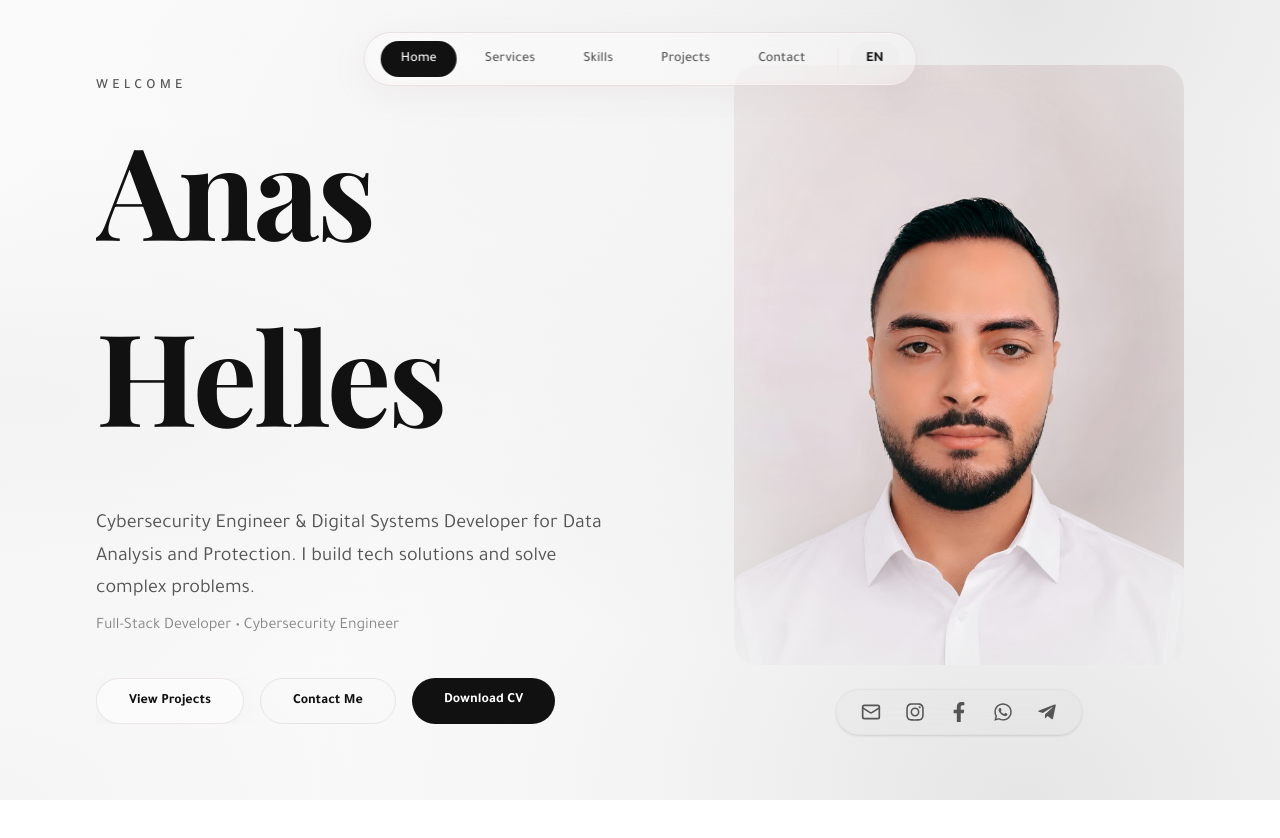
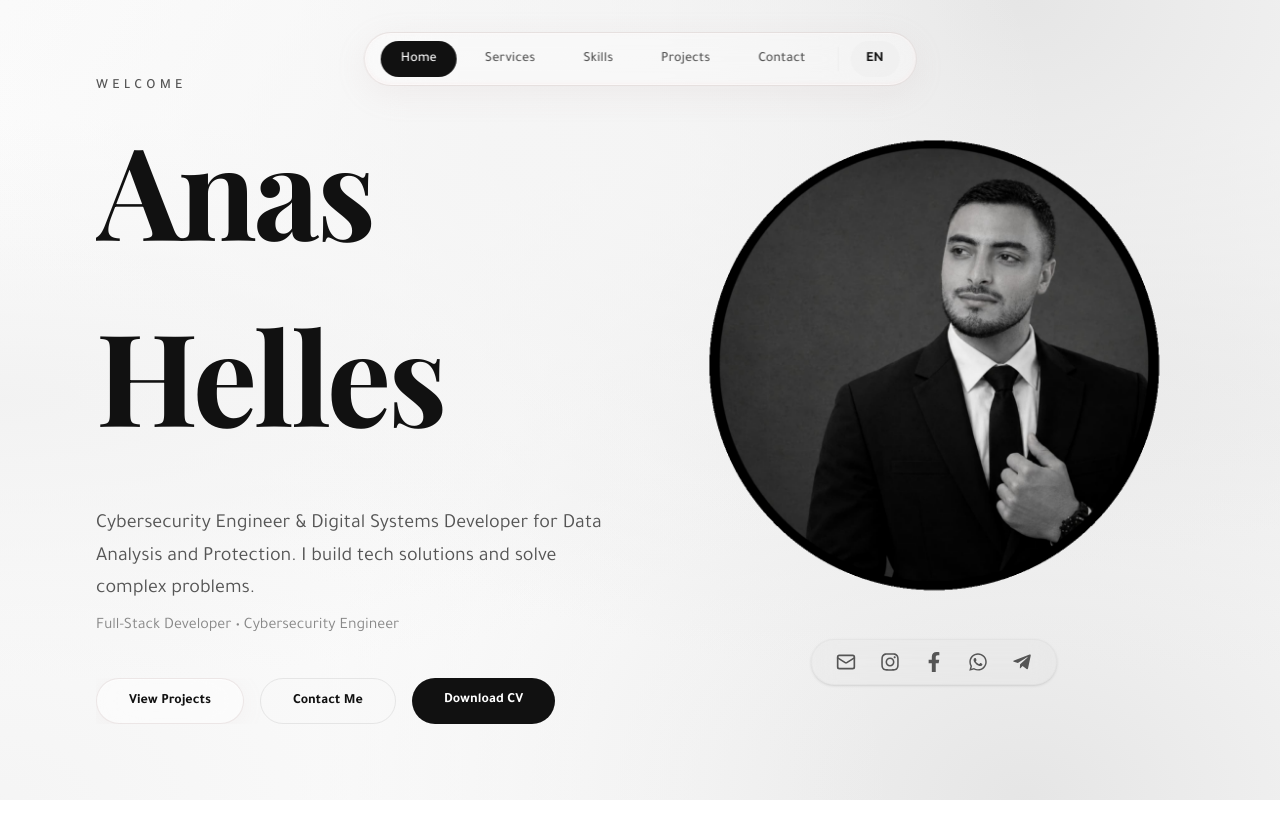
Before and after one commit to cybershield00000/portfolio, a Next.js app: page /Anas_Helles_CV.pdf in a window 1280 px wide. Shown: the top 838 px of the page. Built offline with nearby package versions, Linux system fonts and the light colour scheme.

Commit message:
feat: update portrait to new professional circular photo

```diff
--- a/src/components/sections/HeroSection.tsx
+++ b/src/components/sections/HeroSection.tsx
@@ -109,30 +109,26 @@ export function HeroSection() {
 
         {/* Portrait with 3D Parallax hover & Social Highlights */}
         <div className="flex flex-col items-center gap-6 flex-shrink-0">
-          <div className="relative overflow-hidden rounded-3xl">
+          <div className="relative overflow-hidden">
             <motion.div
               initial={{ y: "100%" }}
               animate={{ y: 0 }}
               transition={{ duration: 1.2, ease: [0.76, 0, 0.24, 1], delay: 0.5 }}
-              className="relative h-[350px] w-[280px] md:h-[500px] md:w-[380px] lg:h-[600px] lg:w-[450px]"
+              className="relative h-[320px] w-[320px] md:h-[420px] md:w-[420px] lg:h-[500px] lg:w-[500px]"
               whileHover={{
                 scale: 1.05,
                 rotateY: 5,
                 rotateX: -5,
                 transition: { type: 'spring', stiffness: 200, damping: 20 }
               }}
-              style={{
-                maskImage: 'radial-gradient(ellipse 80% 80% at 50% 45%, black 50%, transparent 100%)',
-                WebkitMaskImage: 'radial-gradient(ellipse 80% 80% at 50% 45%, black 50%, transparent 100%)',
-                perspective: 1000
-              }}
+              style={{ perspective: 1000 }}
             >
               <Image
                 src="/images/portrait.png"
                 alt={t('portrait_alt')}
                 fill
-                sizes="(max-width: 768px) 100vw, (max-width: 1200px) 380px, 450px"
-                className="object-cover object-top"
+                sizes="(max-width: 768px) 320px, (max-width: 1200px) 420px, 500px"
+                className="object-contain"
                 priority
               />
             </motion.div>
```
Also changed, not shown: public/images/portrait.png.
